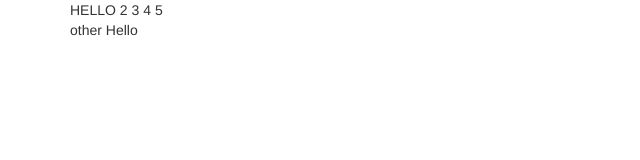
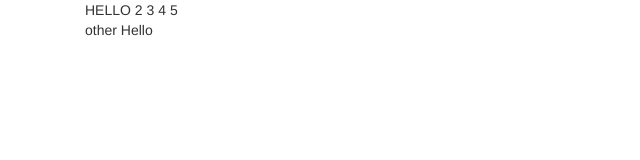
Before and after one commit to wley3337/onitama-frontend, a plain HTML site: page index.html in a window 1280 px wide. Shown: the full height of the page, 0-640 px from the left. Drawn offline with nearby package versions, Linux system fonts and the light colour scheme.

Commit message:
added wrap container around all body

```diff
--- a/index.html
+++ b/index.html
@@ -9,7 +9,8 @@
     <script src="https://maxcdn.bootstrapcdn.com/bootstrap/3.3.7/js/bootstrap.min.js"></script>
   </head>
   <body>
-    <div class="upper-container, container" >
+    <div class="container">
+      <div class="container-fluid" >
 
         <div id="red-team-container" class="col-mb-4">
 
@@ -59,6 +60,7 @@
         </div>
 
       </div>
+    </div>
 
 
   </body>
```
Lines whose indentation alone changed are shown as unchanged.
